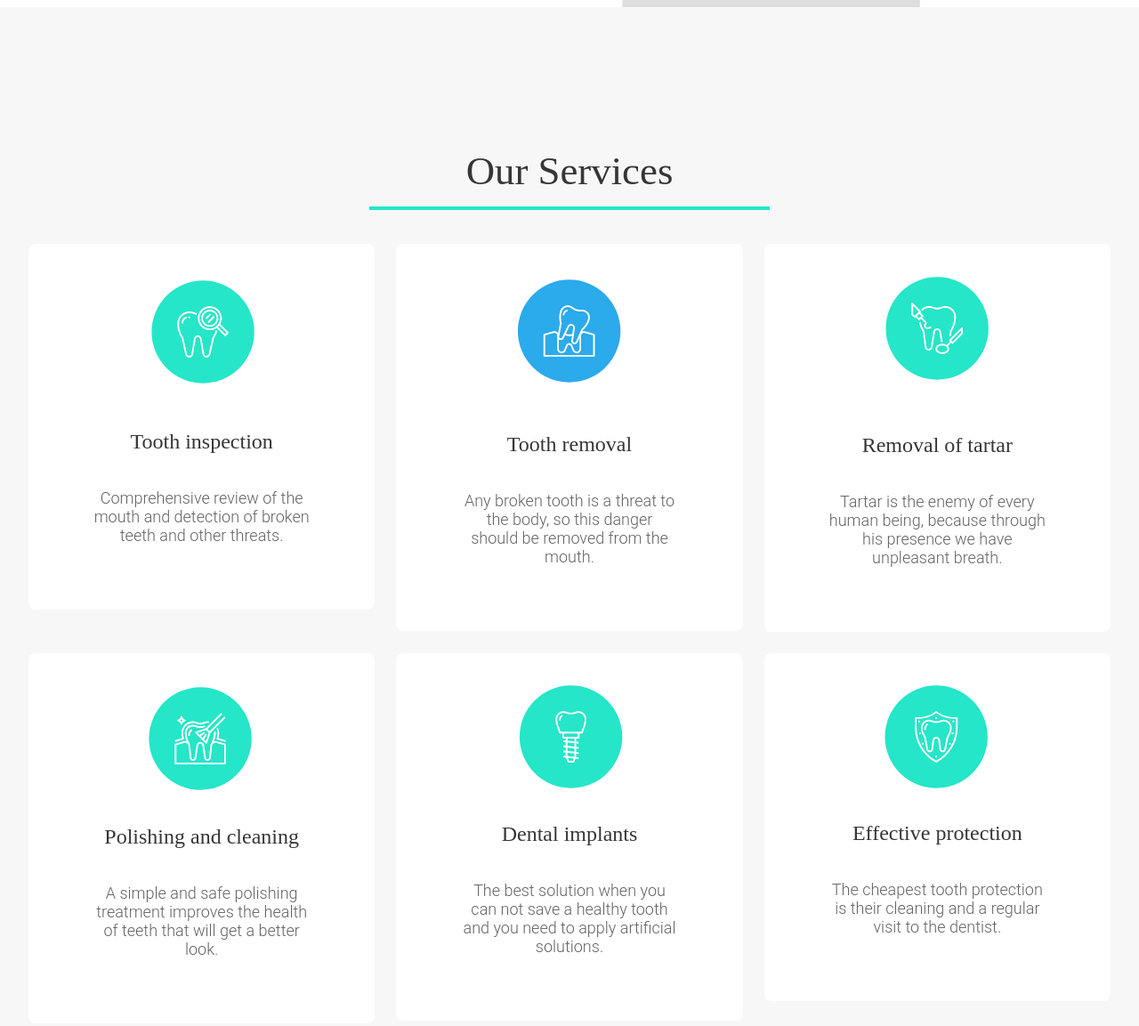
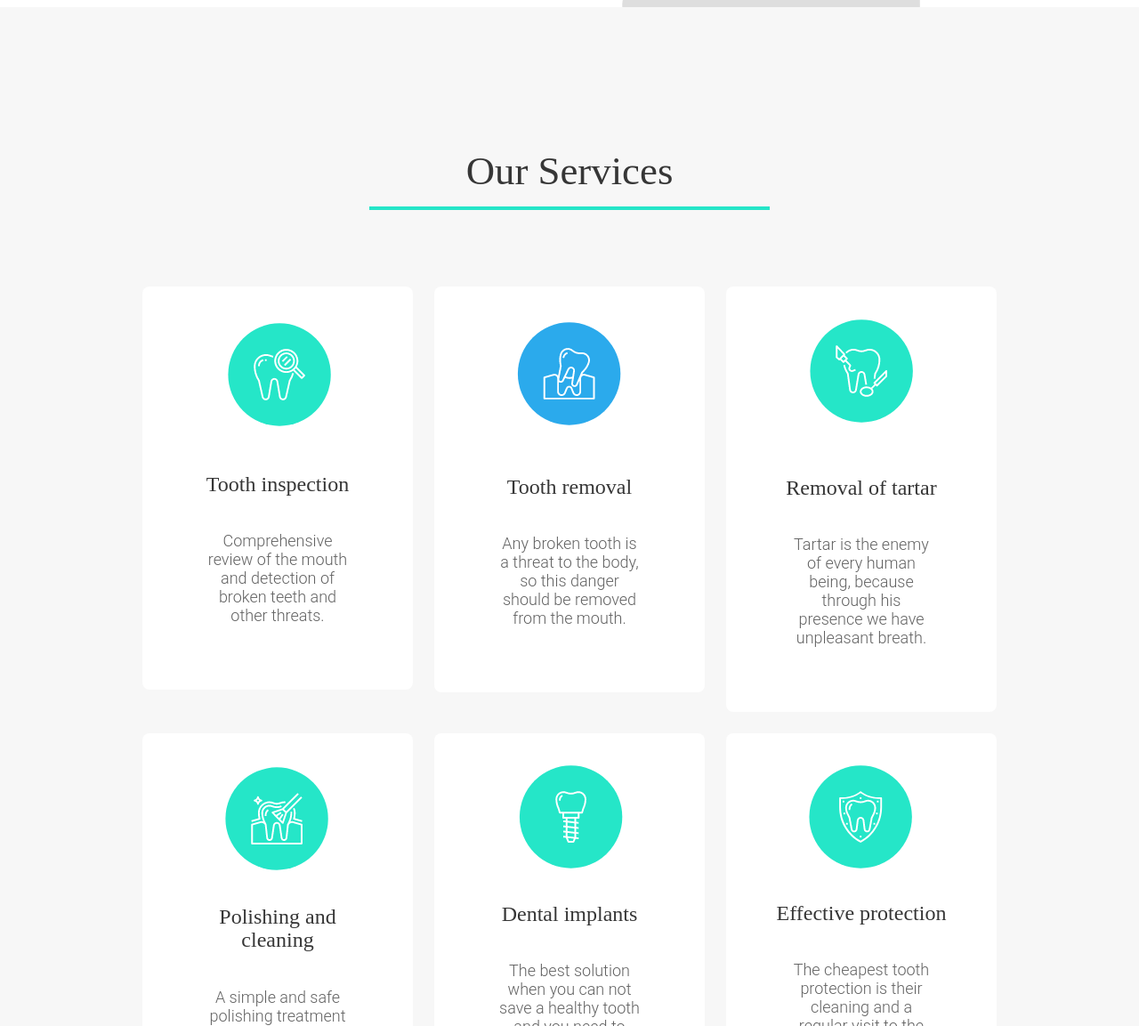
Before and after one commit to AlbinHellman/Inl-mningsuppgift, a plain HTML site: page Inlämningsuppgift/index.html in a window 1280 px wide. Shown: the part 1432-2585 px from the top of the page at 89% size. Drawn offline with Linux system fonts and the light colour scheme.

Commit message:
Inlämningsuppgiften!

```diff
--- a/Inlämningsuppgift/style.css
+++ b/Inlämningsuppgift/style.css
@@ -307,13 +307,7 @@ width: 100%;
       grid-area: i;
     }
 
-    .grid {
-      padding-right: 10rem;
-      padding-left: 10rem;
-      padding-top: 5rem;
-      padding-bottom: 8rem;
 
-    }
 
     .grid button {
       padding: 2rem;
@@ -325,6 +319,11 @@ width: 100%;
       grid-template-columns: 1fr 1fr 1fr;
       gap: 1.5rem;
       background-color: #F7F7F7;
+      padding-right: 10rem;
+      padding-left: 10rem;
+      padding-top: 5rem;
+      padding-bottom: 8rem;
+
     }
 
     #appointment {
@@ -519,14 +518,7 @@ margin-bottom:1rem;
 margin-top:1rem;
 }
 
-.grid {
-  text-align:center;
-  padding-left: 2rem;
-  padding-right: 2rem;
-  padding-top: 2rem;
-  padding-bottom: 2rem;
 
-}
 
 .grid button {
   padding: 2rem;
@@ -535,8 +527,8 @@ margin-top:1rem;
 
 .grid {
   display: grid;
-  gap: 1.5rem;
-  background-color: #F7F7F7;
+      gap: 1.5rem;
+      background-color: #F7F7F7;
 }
 
 
```
